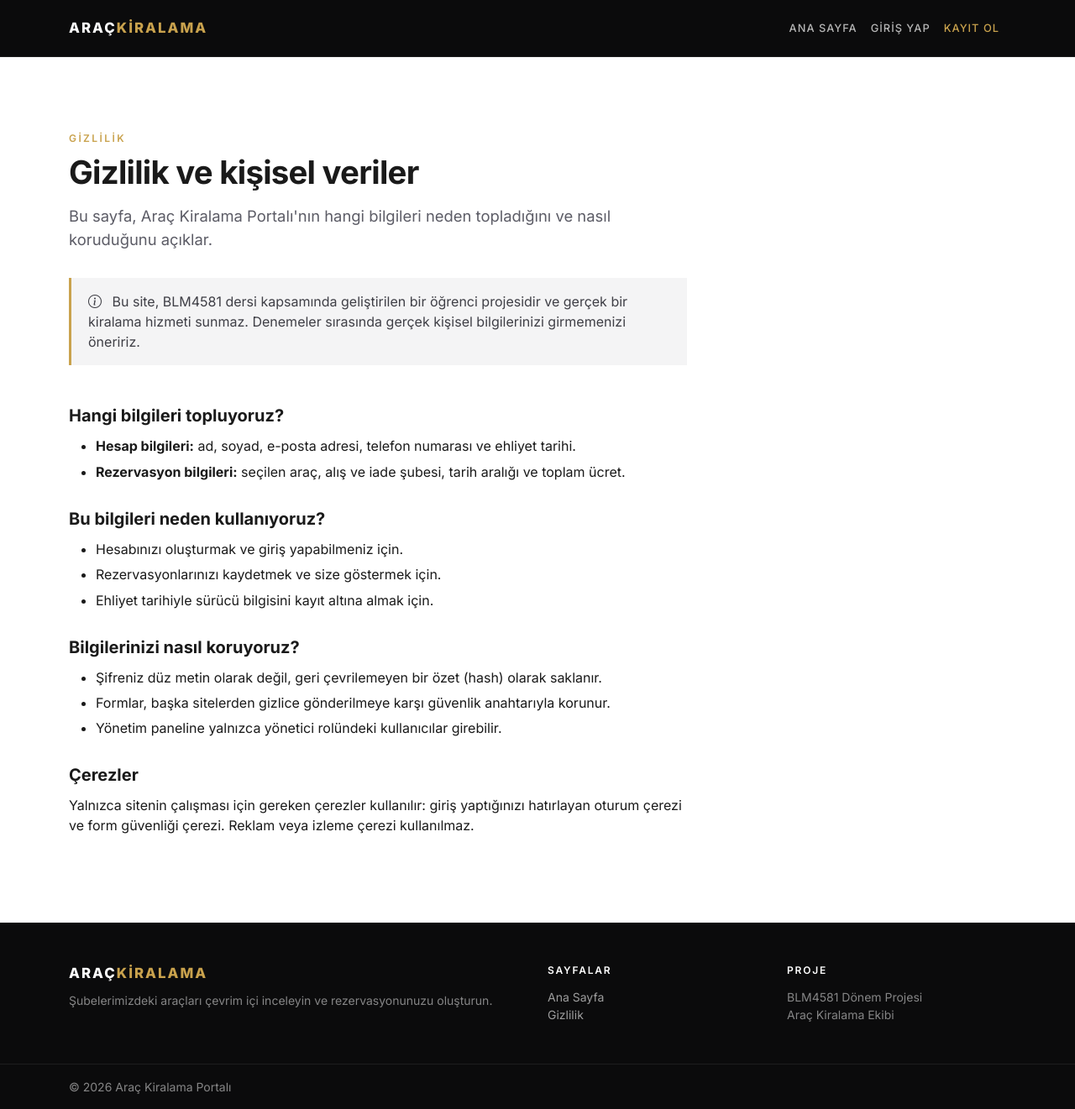
After one commit to sameedcandemir/AracKiralamaPortali, an ASP.NET Core app: template AracKiralamaPortali/Views/Home/Gizlilik.cshtml in a window 1280 px wide. The commit adds this page. Shown: the whole page at 84% size. Run offline with ASP.NET Core 8, Linux system fonts and the light colour scheme; the template is opened without the code that fills it, so the values that code supplies are empty; style sheets or scripts are compiled from the project's sources; the project's own start-up code is not run, and a stand-in starts its controllers and pages.

Commit message:
Türkçe hata ve 404 sayfaları eklendi, şablon sayfaları kaldırıldı

```diff
--- a/AracKiralamaPortali/Program.cs
+++ b/AracKiralamaPortali/Program.cs
@@ -34,10 +34,13 @@ await AdminOlusturucu.OlusturAsync(app.Services);
 // Configure the HTTP request pipeline.
 if (!app.Environment.IsDevelopment())
 {
-    app.UseExceptionHandler("/Home/Error");
+    app.UseExceptionHandler("/Home/Hata");
     // The default HSTS value is 30 days. You may want to change this for production scenarios, see https://aka.ms/aspnetcore-hsts.
     app.UseHsts();
 }
+
+// 404 gibi durumlarda tarayıcının boş hata ekranı yerine kendi sayfamızı göster.
+app.UseStatusCodePagesWithReExecute("/Home/Durum/{0}");
 
 app.UseHttpsRedirection();
 app.UseRouting();
--- /dev/null
+++ b/AracKiralamaPortali/Views/Home/Gizlilik.cshtml
@@ -0,0 +1,38 @@
+@{
+    ViewData["Title"] = "Gizlilik";
+}
+
+<section class="bolum metin-sayfa">
+    <div class="ust-baslik mb-2">Gizlilik</div>
+    <h1 class="bolum-baslik mb-3">Gizlilik ve kişisel veriler</h1>
+    <p class="metin-giris">Bu sayfa, Araç Kiralama Portalı'nın hangi bilgileri neden topladığını ve nasıl koruduğunu açıklar.</p>
+
+    <div class="bilgi-kutu mb-5">
+        <i class="bi bi-info-circle me-2" aria-hidden="true"></i>
+        Bu site, BLM4581 dersi kapsamında geliştirilen bir öğrenci projesidir ve gerçek bir kiralama hizmeti sunmaz.
+        Denemeler sırasında gerçek kişisel bilgilerinizi girmemenizi öneririz.
+    </div>
+
+    <h2 class="metin-baslik">Hangi bilgileri topluyoruz?</h2>
+    <ul>
+        <li><strong>Hesap bilgileri:</strong> ad, soyad, e-posta adresi, telefon numarası ve ehliyet tarihi.</li>
+        <li><strong>Rezervasyon bilgileri:</strong> seçilen araç, alış ve iade şubesi, tarih aralığı ve toplam ücret.</li>
+    </ul>
+
+    <h2 class="metin-baslik">Bu bilgileri neden kullanıyoruz?</h2>
+    <ul>
+        <li>Hesabınızı oluşturmak ve giriş yapabilmeniz için.</li>
+        <li>Rezervasyonlarınızı kaydetmek ve size göstermek için.</li>
+        <li>Ehliyet tarihiyle sürücü bilgisini kayıt altına almak için.</li>
+    </ul>
+
+    <h2 class="metin-baslik">Bilgilerinizi nasıl koruyoruz?</h2>
+    <ul>
+        <li>Şifreniz düz metin olarak değil, geri çevrilemeyen bir özet (hash) olarak saklanır.</li>
+        <li>Formlar, başka sitelerden gizlice gönderilmeye karşı güvenlik anahtarıyla korunur.</li>
+        <li>Yönetim paneline yalnızca yönetici rolündeki kullanıcılar girebilir.</li>
+    </ul>
+
+    <h2 class="metin-baslik">Çerezler</h2>
+    <p>Yalnızca sitenin çalışması için gereken çerezler kullanılır: giriş yaptığınızı hatırlayan oturum çerezi ve form güvenliği çerezi. Reklam veya izleme çerezi kullanılmaz.</p>
+</section>
--- a/AracKiralamaPortali/Views/Shared/_Layout.cshtml
+++ b/AracKiralamaPortali/Views/Shared/_Layout.cshtml
@@ -4,6 +4,8 @@
     <meta charset="utf-8" />
     <meta name="viewport" content="width=device-width, initial-scale=1.0" />
     <title>@ViewData["Title"] - Araç Kiralama Portalı</title>
+    <link rel="icon" href="~/favicon.ico" sizes="any" />
+    <link rel="icon" href="~/favicon.svg" type="image/svg+xml" />
     <script type="importmap"></script>
     <link rel="preconnect" href="https://fonts.googleapis.com" />
     <link rel="preconnect" href="https://fonts.gstatic.com" crossorigin />
@@ -28,9 +30,6 @@
                     <ul class="navbar-nav ms-auto">
                         <li class="nav-item">
                             <a class="nav-link" asp-area="" asp-controller="Home" asp-action="Index">Ana Sayfa</a>
-                        </li>
-                        <li class="nav-item">
-                            <a class="nav-link" asp-area="" asp-controller="Home" asp-action="Privacy">Gizlilik</a>
                         </li>
                     </ul>
                     <partial name="_GirisDurumu" />
@@ -67,7 +66,7 @@
                     <div class="footer-baslik">Sayfalar</div>
                     <ul class="list-unstyled small mb-0">
                         <li><a asp-area="" asp-controller="Home" asp-action="Index">Ana Sayfa</a></li>
-                        <li><a asp-area="" asp-controller="Home" asp-action="Privacy">Gizlilik</a></li>
+                        <li><a asp-area="" asp-controller="Home" asp-action="Gizlilik">Gizlilik</a></li>
                     </ul>
                 </div>
                 <div class="col-6 col-md-3">
--- a/AracKiralamaPortali/wwwroot/css/site.css
+++ b/AracKiralamaPortali/wwwroot/css/site.css
@@ -459,3 +459,45 @@ html {
   color: var(--ak-siyah);
   font-weight: 600;
 }
+
+/* Metin sayfaları (ör. Gizlilik): okunabilir satır uzunluğu */
+.metin-sayfa {
+  max-width: 46rem;
+}
+
+.metin-giris {
+  font-size: 1.15rem;
+  color: #5c5c66;
+  margin-bottom: 2rem;
+}
+
+.metin-baslik {
+  font-size: 1.25rem;
+  font-weight: 700;
+  margin: 2rem 0 0.75rem;
+}
+
+.metin-sayfa li {
+  margin-bottom: 0.4rem;
+}
+
+.bilgi-kutu {
+  background-color: #f4f4f5;
+  border-left: 3px solid var(--ak-vurgu);
+  padding: 1rem 1.25rem;
+  color: #3f3f46;
+}
+
+/* 404 ve hata sayfaları */
+.durum-sayfa {
+  padding: 5rem 0 4rem;
+}
+
+.durum-kod {
+  font-size: clamp(5rem, 16vw, 9rem);
+  font-weight: 800;
+  line-height: 1;
+  letter-spacing: -0.04em;
+  color: #e4e4e7;
+  margin-bottom: 1rem;
+}
```
Also changed, not shown: AracKiralamaPortali/Controllers/HomeController.cs (+10 -2 lines), AracKiralamaPortali/Views/Home/Durum.cshtml (added, +16 -0 lines), AracKiralamaPortali/Views/Shared/Hata.cshtml (added, +16 -0 lines), AracKiralamaPortali/wwwroot/favicon.ico, AracKiralamaPortali/wwwroot/favicon.svg (added).
